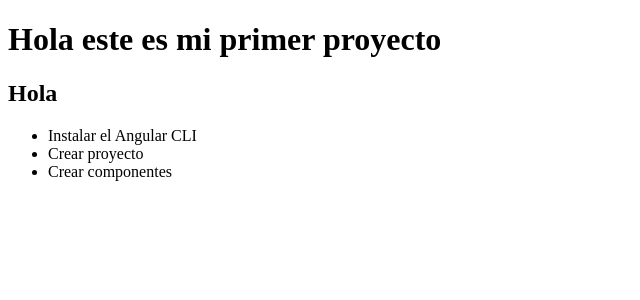
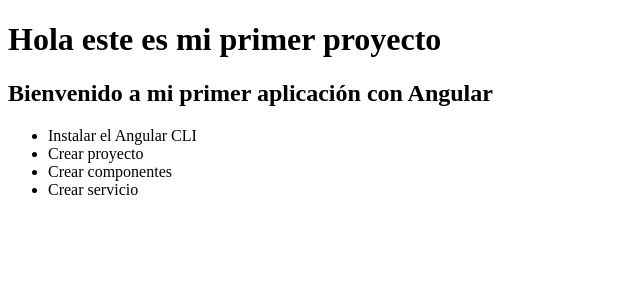
Before and after one commit to YaegerSmith/PracticaAngular, an Angular app: page / in a window 1280 px wide. Shown: the top 300 px of the page, without its empty margins (0-640 px from the left). Built offline with nearby package versions, Linux system fonts and the light colour scheme.

Commit message:
Se crearon dos nuevos componentes: home y labs

```diff
--- a/src/app/app.component.ts
+++ b/src/app/app.component.ts
@@ -11,10 +11,12 @@ import { RouterOutlet } from '@angular/router';
   styleUrl: './app.component.css'
 })
 export class AppComponent {
-  welcome = 'Hola';
+  title = 'todo-app';
+  welcome = 'Bienvenido a mi primer aplicación con Angular';
   tasks = [
     'Instalar el Angular CLI',
     'Crear proyecto',
     'Crear componentes',
-  ]
+    'Crear servicio',
+  ];
 }
--- a/src/app/app.routes.ts
+++ b/src/app/app.routes.ts
@@ -1,3 +1,19 @@
 import { Routes } from '@angular/router';
 
-export const routes: Routes = [];
+//Importar pages
+import {HomeComponent} from './pages/home/home.component';
+//Importar labs
+import {LabsComponent} from './pages/labs/labs.component';
+
+
+export const routes: Routes = [
+    {
+        path: 'home',
+        component: HomeComponent
+    },
+    {
+        path: 'labs',
+        component: LabsComponent
+
+    }
+];
--- /dev/null
+++ b/src/app/pages/home/home.component.html
@@ -0,0 +1 @@
+<p>home works!</p>
--- /dev/null
+++ b/src/app/pages/labs/labs.component.html
@@ -0,0 +1,8 @@
+<h1>Hola este es mi primer proyecto</h1> <!-- Esta línea muestra un título con el texto -->
+<!-- Esta línea muestra un subtítulo con el valor de la variable welcome, que se define en el componente AppComponent -->
+<h2>{{ welcome }}</h2>
+<ul style="list-style-type: disc;"> <!-- Esta línea crea una lista con puntos -->
+  <li *ngFor="let task of tasks; let i = index"> <!-- Esta línea usa la directiva *ngFor para iterar sobre el arreglo tasks, que se define en el componente AppComponent, y asignar cada elemento a la variable task y su índice a la variable i -->
+    {{ task }} <!-- Esta línea muestra el valor de la variable task, que corresponde a una tarea que hay que hacer en Angular -->
+  </li>
+</ul>
--- /dev/null
+++ b/src/app/pages/labs/labs.component.ts
@@ -0,0 +1,19 @@
+import { Component } from '@angular/core';
+
+@Component({
+  selector: 'app-labs',
+  standalone: true,
+  imports: [],
+  templateUrl: './labs.component.html',
+  styleUrl: './labs.component.css'
+})
+export class LabsComponent {
+  welcome = 'Bienvenido a mi primer aplicación con Angular';
+  tasks = [
+    'Instalar el Angular CLI',
+    'Crear proyecto',
+    'Crear componentes',
+    'Crear servicio',
+  ];
+
+}
```
Also changed, not shown: src/app/pages/home/home.component.ts (added, +12 -0 lines), src/app/pages/home/home.component.css (added), src/app/pages/labs/labs.component.css (added).
